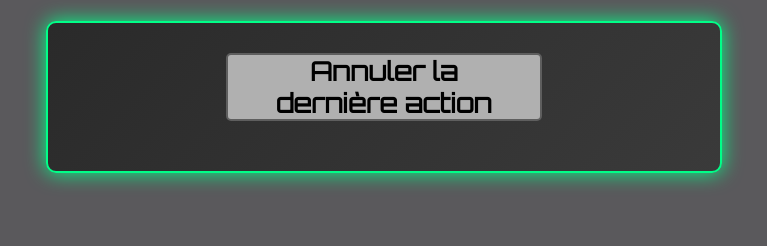
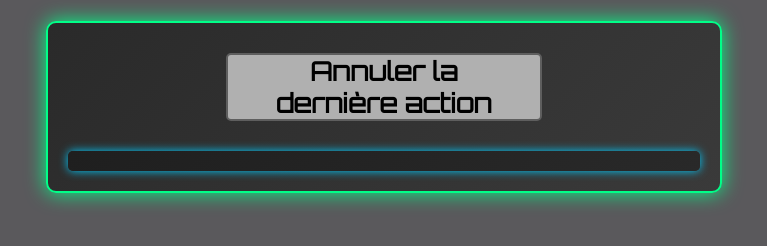
Before and after one commit to viickel/Arbitrage_SabreLaser_ASL_FFE, a Flask app: template templates/arbitrage.html in a window 1280 px wide. Shown: the part 477-723 px from the top of the page, without its empty margins (256-1023 px from the left). Run offline with Flask 3, Linux system fonts and the light colour scheme; the template is opened without the code that fills it, so the values that code supplies are empty; parts of the project's set-up code (start-up, migrations or seed data) failed here and were passed over.

Commit message:
fix action list

```diff
--- a/static/css/history.css
+++ b/static/css/history.css
@@ -42,7 +42,7 @@
 }
 
 /* Historical List Container */
-.history-container {
+#actions-list {
     display: flex;
     flex-direction: column;
     gap: 10px;
```
